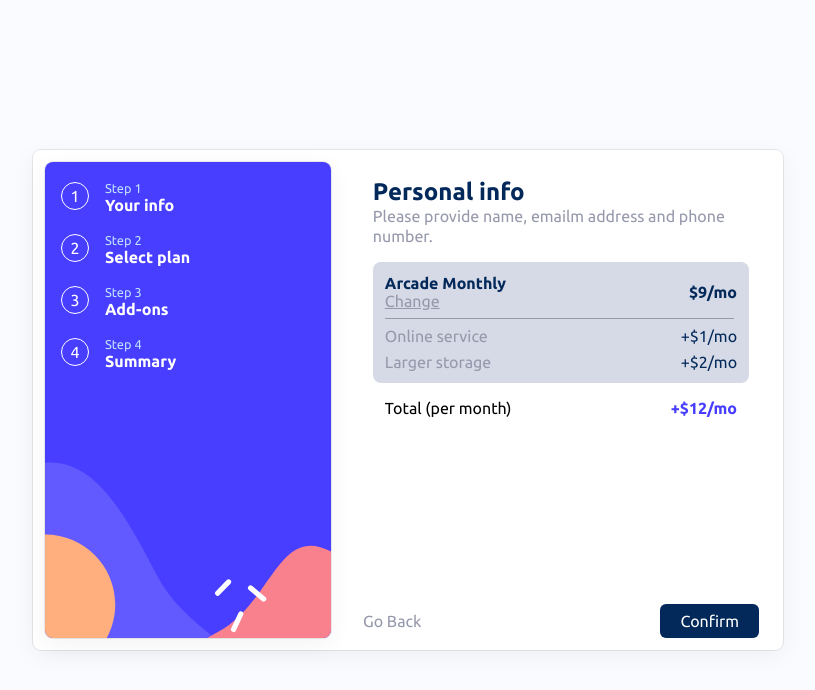
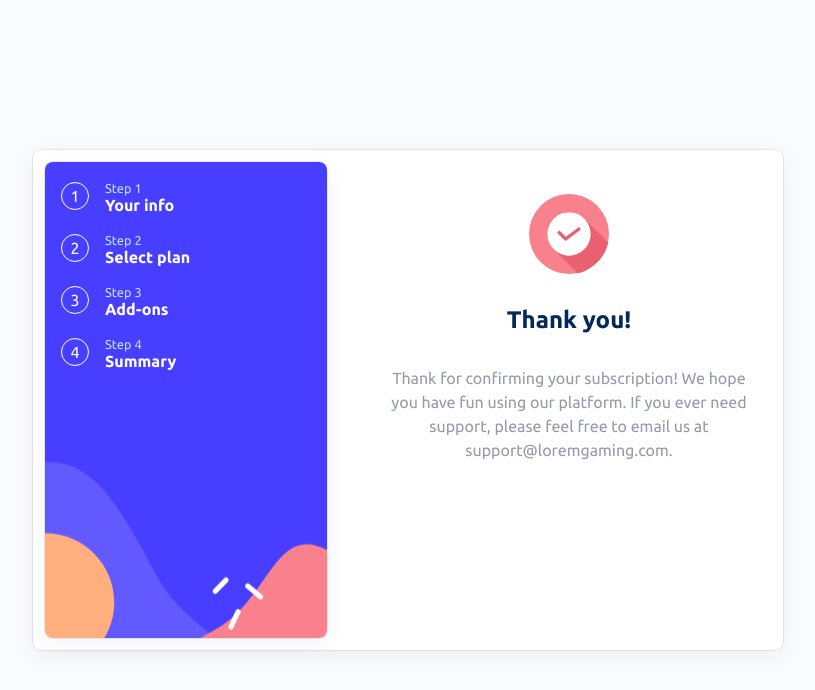
Before and after one commit to RadekNowak2k19/ReactForm, a React (Vite) app: page / in a window 1280 px wide. Shown: the top 690 px of the page, without its empty margins (232-1047 px from the left). Built offline with nearby package versions, Linux system fonts and the light colour scheme.

Commit message:
Created StepFive element

```diff
--- a/src/App.tsx
+++ b/src/App.tsx
@@ -2,6 +2,7 @@ import { StepOne } from "./components/StepOne";
 import { StepTwo } from "./components/StepTwo";
 import { StepThree } from "./components/StepThree";
 import { StepsFour } from "./components/StepFour";
+import { StepFive } from "./components/StepFive";
 
 export const App = () => {
 	return (
@@ -9,7 +10,8 @@ export const App = () => {
 			{/* <StepOne /> */}
 			{/* <StepTwo /> */}
 			{/* <StepThree /> */}
-			<StepsFour />
+			{/* <StepsFour /> */}
+			<StepFive />
 		</div>
 	);
 };
--- /dev/null
+++ b/src/components/StepFive.module.scss
@@ -0,0 +1,29 @@
+@use "../variables.scss" as *;
+
+.summaryText {
+	padding: 16px;
+	display: flex;
+	justify-content: center;
+	flex-direction: column;
+	margin: 0 auto;
+	align-items: center;
+	gap: 2rem;
+	.thank {
+		font-weight: bold;
+		color: $marineBlue;
+	}
+	.text {
+		color: $coolGray;
+		line-height: 1.5;
+		text-align: center;
+	}
+}
+// XXXXXXXXXXXXXXXXXXXXXXXXXXXXXX
+// Responsive Design
+// XXXXXXXXXXXXXXXXXXXXXXXXXXXXXX
+/* sm */
+@media (min-width: 640px) {
+	.summaryText {
+		width: 400px;
+	}
+}
--- /dev/null
+++ b/src/components/StepFive.tsx
@@ -0,0 +1,32 @@
+import { steps } from "../assets/data/steps";
+import { iconThank } from "../assets/images";
+import styles from "./StepFive.module.scss";
+import { Steps } from "./Steps";
+export const StepFive = () => {
+	return (
+		<>
+			<div className={`formElement_steps`}>
+				{steps.map(step => (
+					<Steps key={step.id} step={step} />
+				))}
+			</div>
+			<div className={`formElement_stepsData`}>
+				<div className={`fillBackground`}>
+					<div className={`fillContainer`}>
+						<div className={styles.summaryText}>
+							<div className={styles.image}>
+								<img src={iconThank} alt="" />
+							</div>
+							<h2 className={styles.thank}>Thank you!</h2>
+							<p className={styles.text}>
+								Thank for confirming your subscription! We hope you have fun
+								using our platform. If you ever need support, please feel free
+								to email us at support@loremgaming.com.
+							</p>
+						</div>
+					</div>
+				</div>
+			</div>
+		</>
+	);
+};
```
